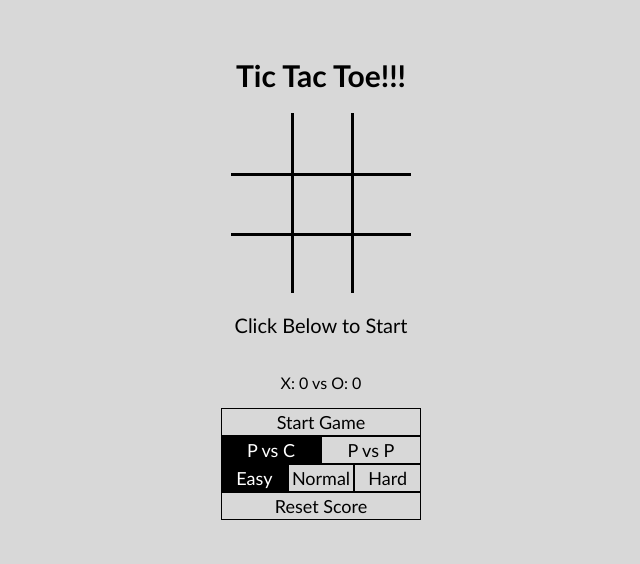
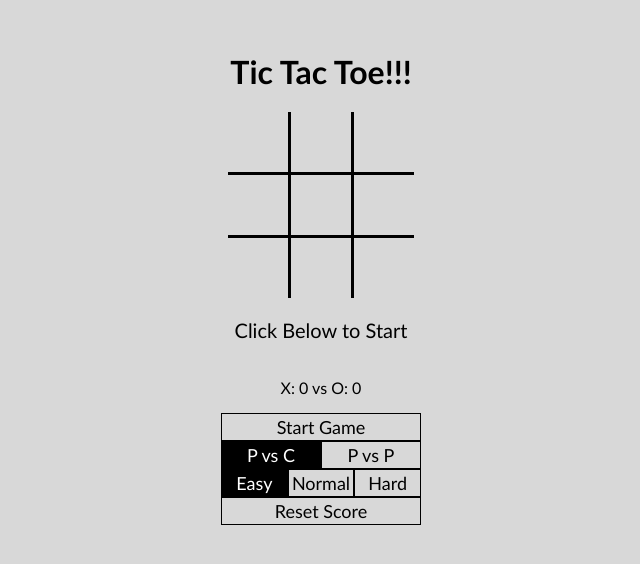
Before and after one commit to DouglasMV/tictactoe, a plain HTML site: page index.html in a window 1280 px wide. Shown: the part 122-686 px from the top of the page, without its empty margins (319-959 px from the left). Drawn offline with Linux system fonts and the light colour scheme.

Commit message:
refactored some css styles

```diff
--- a/style.css
+++ b/style.css
@@ -21,29 +21,20 @@ main {
 
 #board {
   display: grid;
+  grid-gap: 3px;
   grid-template-columns: 60px 60px 60px;
   grid-template-rows: 60px 60px 60px;
-}
-
-#cel1, #cel2, #cel3, #cel4, #cel5, #cel6 {
-  border-bottom: 3px solid black;
-}
-
-#cel1, #cel2, #cel4, #cel5, #cel7, #cel8 {
-  border-right: 3px solid black;
+  background-color: black;
 }
 
 .cel {
+  background-color: #d8d8d8;
   height: 60px;
   width: 60px;
   font-size: 50px;
   font-family: Arial, Helvetica, sans-serif;
   line-height: 60px;
   text-align: center;
-}
-
-h1 {
-  font-size: 30px;
 }
 
 #msg {
```
